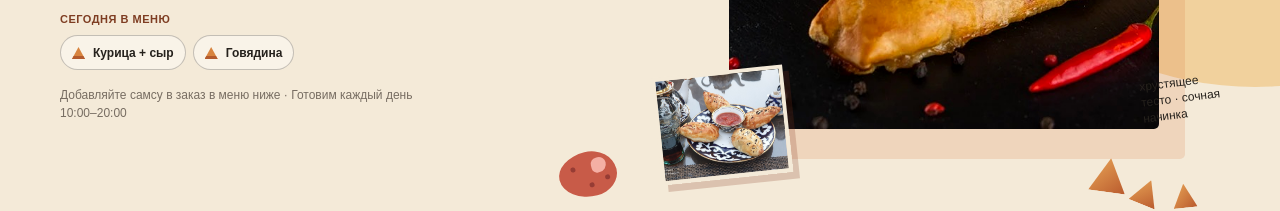
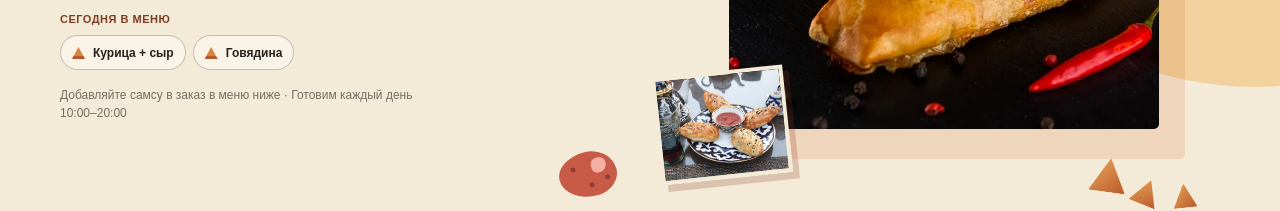
Before and after one commit to Yunis1936/samsa-order, a Next.js app: page / in a window 1280 px wide. Shown: the part 488-699 px from the top of the page. Built offline with nearby package versions, Linux system fonts and the light colour scheme.

Commit message:
Refine hero visual hierarchy

```diff
--- a/app/globals.css
+++ b/app/globals.css
@@ -51,7 +51,6 @@ h1 em, h2 em { color: var(--orange); font-style: italic; }
 .hero-mini-photo { position: absolute; z-index: 2; bottom: 30px; left: -13px; width: 132px; height: 108px; overflow: hidden; border: 4px solid var(--paper); box-shadow: 6px 7px 0 rgba(130, 51, 27, .22); transform: rotate(-6deg); }
 .hero-mini-photo img { width: 100%; height: 100%; object-fit: cover; object-position: center; }
 .hero-sticker { position: absolute; z-index: 1; top: 112px; left: 0; display: grid; width: 105px; height: 105px; place-items: center; border-radius: 50%; background: #e65f2d; color: white; text-align: center; font-family: Georgia, serif; font-size: 16px; line-height: 1.05; transform: rotate(-12deg); }
-.hero-side-note { position: absolute; right: 0; bottom: 86px; margin: 0; font-size: 12px; line-height: 1.35; transform: rotate(-7deg); }
 .hero-sun { position: absolute; z-index: -1; width: 680px; height: 680px; right: -315px; top: -105px; border-radius: 50%; background: #f0bf74; opacity: .58; }
 .hero-food-elements { position: absolute; inset: 0; z-index: -1; pointer-events: none; }
 .rolling-pin { position: absolute; top: 54px; right: 4%; width: 118px; height: 19px; border-radius: 30px; background: #c46738; box-shadow: inset 0 -4px 0 #9b492d; transform: rotate(-27deg); opacity: .9; }
@@ -156,7 +155,6 @@ input::placeholder { color: #aaa095; }
   .hero-photo { width: 265px; height: 290px; margin-left: 56px; }
   .hero-mini-photo { left: 0; bottom: 20px; width: 93px; height: 76px; border-width: 3px; }
   .hero-sticker { top: 50px; left: 4px; width: 81px; height: 81px; font-size: 13px; }
-  .hero-side-note { display: none; }
   .hero-sun { width: 420px; height: 420px; top: 220px; right: -220px; }
   .rolling-pin { top: 365px; right: -22px; transform: rotate(-20deg) scale(.7); }
   .flour { top: 305px; left: 1%; transform: scale(.7) rotate(-18deg); }
--- a/app/page.tsx
+++ b/app/page.tsx
@@ -108,7 +108,6 @@ export default function Home() {
             <div className="hero-mini-photo" aria-hidden="true">
               <img src="/samsa-platter-cc.jpg" alt="" />
             </div>
-            <p className="hero-side-note">хрустящее<br />тесто · сочная<br />начинка</p>
           </div>
           <div className="hero-food-elements" aria-hidden="true">
             <div className="rolling-pin" />
```
